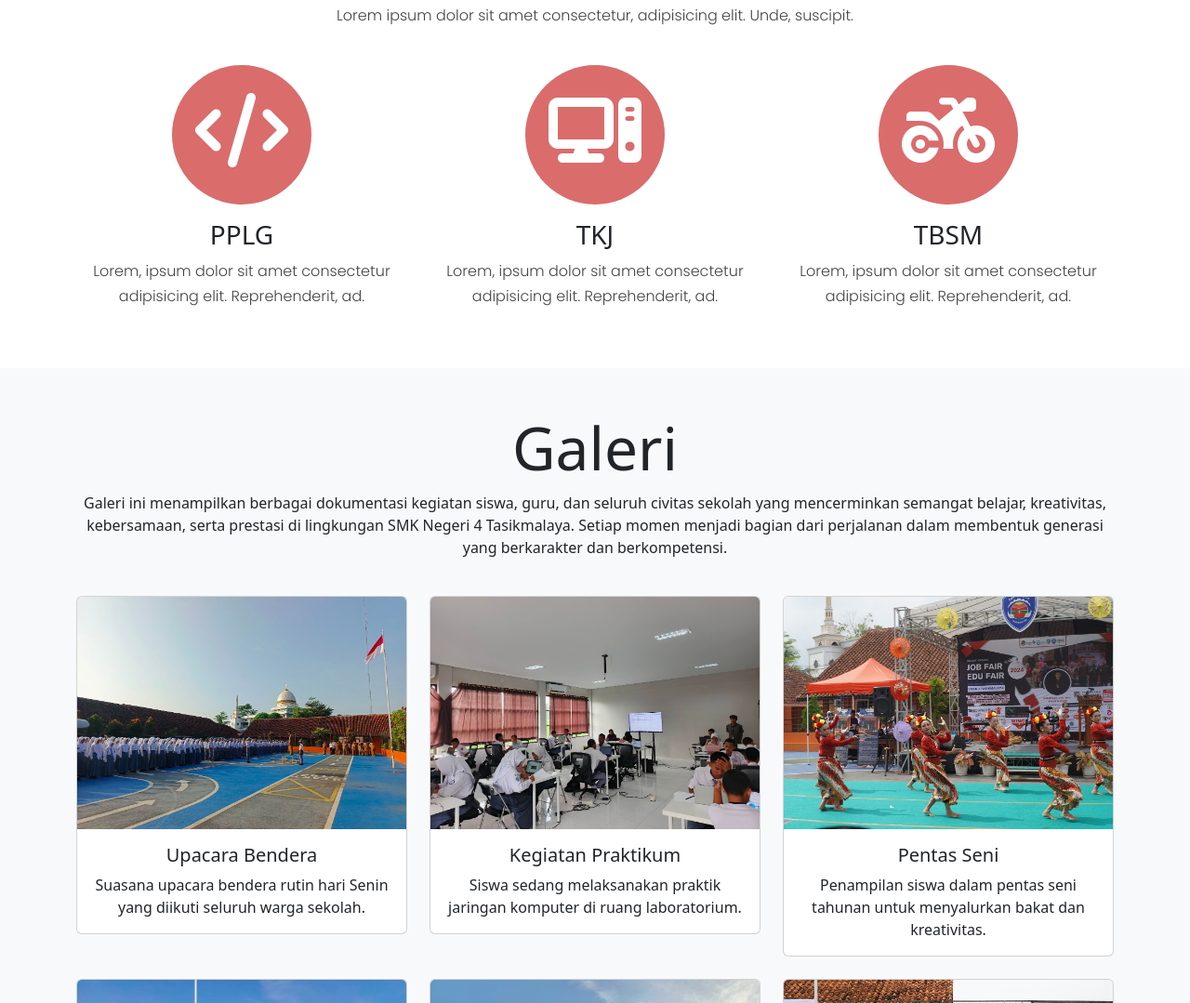
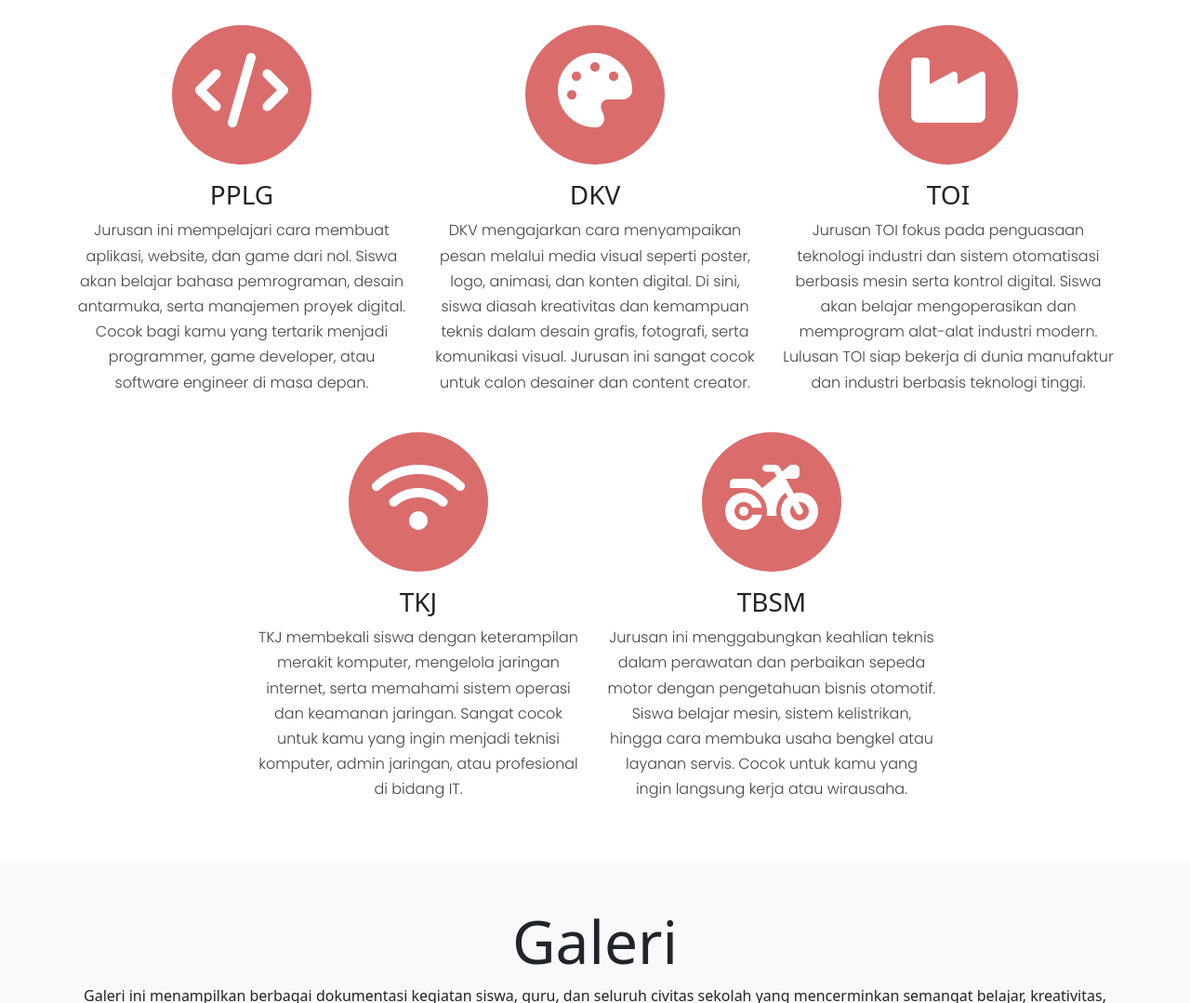
Before and after one commit to rinasilviana/web-latihan, a plain HTML site: page index.html in a window 1280 px wide. Shown: the part 850-1929 px from the top of the page at 93% size. Drawn offline with nearby package versions, Linux system fonts and the light colour scheme.

Commit message:
perubaha

```diff
--- a/index.html
+++ b/index.html
@@ -63,30 +63,39 @@
         <h2 class="display-3" id="jurusan">
           Jurusan
         </h2>
-        <p>Lorem ipsum dolor sit amet consectetur, adipisicing elit. Unde, suscipit.</p>
        <div class="row pt-4">
+  <!-- Baris pertama: 3 kolom -->
   <div class="col-md-4">
-            <span class="lingkaran">
-            <i class="fas fa-code fa-5x"></i></span>
+    <span class="lingkaran"><i class="fas fa-code fa-5x"></i></span>
     <h3 class="mt-3">PPLG</h3>
-            <p>Lorem, ipsum dolor sit amet consectetur adipisicing elit. Reprehenderit, ad.</p>
-
+    <p>Jurusan ini mempelajari cara membuat aplikasi, website, dan game dari nol. Siswa akan belajar bahasa pemrograman, desain antarmuka, serta manajemen proyek digital. Cocok bagi kamu yang tertarik menjadi programmer, game developer, atau software engineer di masa depan.</p>
   </div>
   <div class="col-md-4">
-            <span class="lingkaran">
-            <i class="fas fa-computer fa-5x"></i></span>
-            <h3 class="mt-3">TKJ</h3>
-            <p>Lorem, ipsum dolor sit amet consectetur adipisicing elit. Reprehenderit, ad.</p>
-
+    <span class="lingkaran"><i class="fas fa-palette fa-5x"></i></span>
+    <h3 class="mt-3">DKV</h3>
+    <p>DKV mengajarkan cara menyampaikan pesan melalui media visual seperti poster, logo, animasi, dan konten digital. Di sini, siswa diasah kreativitas dan kemampuan teknis dalam desain grafis, fotografi, serta komunikasi visual. Jurusan ini sangat cocok untuk calon desainer dan content creator.</p>
   </div>
   <div class="col-md-4">
-            <span class="lingkaran">
-         <i class="fas fa-motorcycle fa-5x"></i></span>
-            <h3 class="mt-3">TBSM</h3>
-            <p>Lorem, ipsum dolor sit amet consectetur adipisicing elit. Reprehenderit, ad.</p>
-
+    <span class="lingkaran"><i class="fas fa-industry fa-5x"></i></span>
+    <h3 class="mt-3">TOI</h3>
+    <p>Jurusan TOI fokus pada penguasaan teknologi industri dan sistem otomatisasi berbasis mesin serta kontrol digital. Siswa akan belajar mengoperasikan dan memprogram alat-alat industri modern. Lulusan TOI siap bekerja di dunia manufaktur dan industri berbasis teknologi tinggi.</p>
   </div>
 </div>
+
+<!-- Baris kedua: 2 kolom di tengah -->
+<div class="row pt-4 justify-content-center">
+  <div class="col-md-4">
+    <span class="lingkaran"><i class="fas fa-wifi fa-5x"></i></span>
+    <h3 class="mt-3">TKJ</h3>
+    <p>TKJ membekali siswa dengan keterampilan merakit komputer, mengelola jaringan internet, serta memahami sistem operasi dan keamanan jaringan. Sangat cocok untuk kamu yang ingin menjadi teknisi komputer, admin jaringan, atau profesional di bidang IT.</p>
+  </div>
+  <div class="col-md-4">
+    <span class="lingkaran"><i class="fas fa-motorcycle fa-5x"></i></span>
+    <h3 class="mt-3">TBSM</h3>
+    <p>Jurusan ini menggabungkan keahlian teknis dalam perawatan dan perbaikan sepeda motor dengan pengetahuan bisnis otomotif. Siswa belajar mesin, sistem kelistrikan, hingga cara membuka usaha bengkel atau layanan servis. Cocok untuk kamu yang ingin langsung kerja atau wirausaha.</p>
+  </div>
+</div>
+
       </div>
     </div>
 <div class="container-fluid pt-5 pb-5 bg-light">
```
Lines whose indentation alone changed are shown as unchanged.
